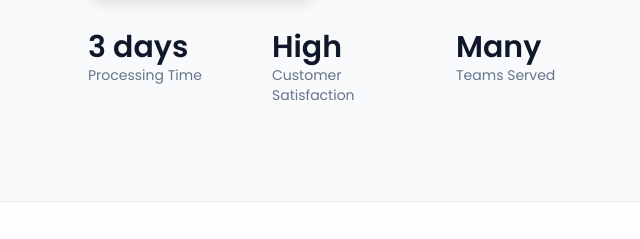
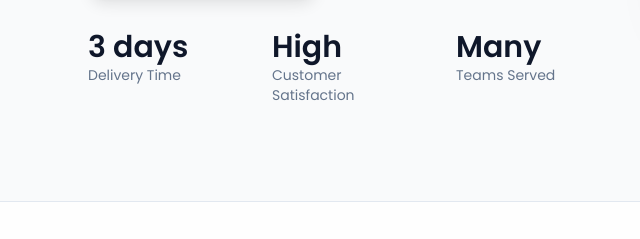
Before and after one commit to Blitzz21/gdt, a website: page index.html in a window 1280 px wide. Shown: the part 758-997 px from the top of the page, 0-640 px from the left. Drawn offline with Linux system fonts and the light colour scheme.

Commit message:
Update index.html

```diff
--- a/index.html
+++ b/index.html
@@ -250,7 +250,7 @@
                 <div class="grid grid-cols-1 gap-6 text-sm text-center sm:grid-cols-3 sm:gap-8 sm:text-left animate-on-scroll" data-animate="fade-left">
                     <div>
                         <p class="text-3xl font-semibold text-ink"><span data-count="3">3</span> days</p>
-                        <p class="text-slate-500">Processing Time</p>
+                        <p class="text-slate-500">Delivery Time</p>
                     </div>
                     <div>
                         <p class="text-3xl font-semibold text-ink">High</p>
```
